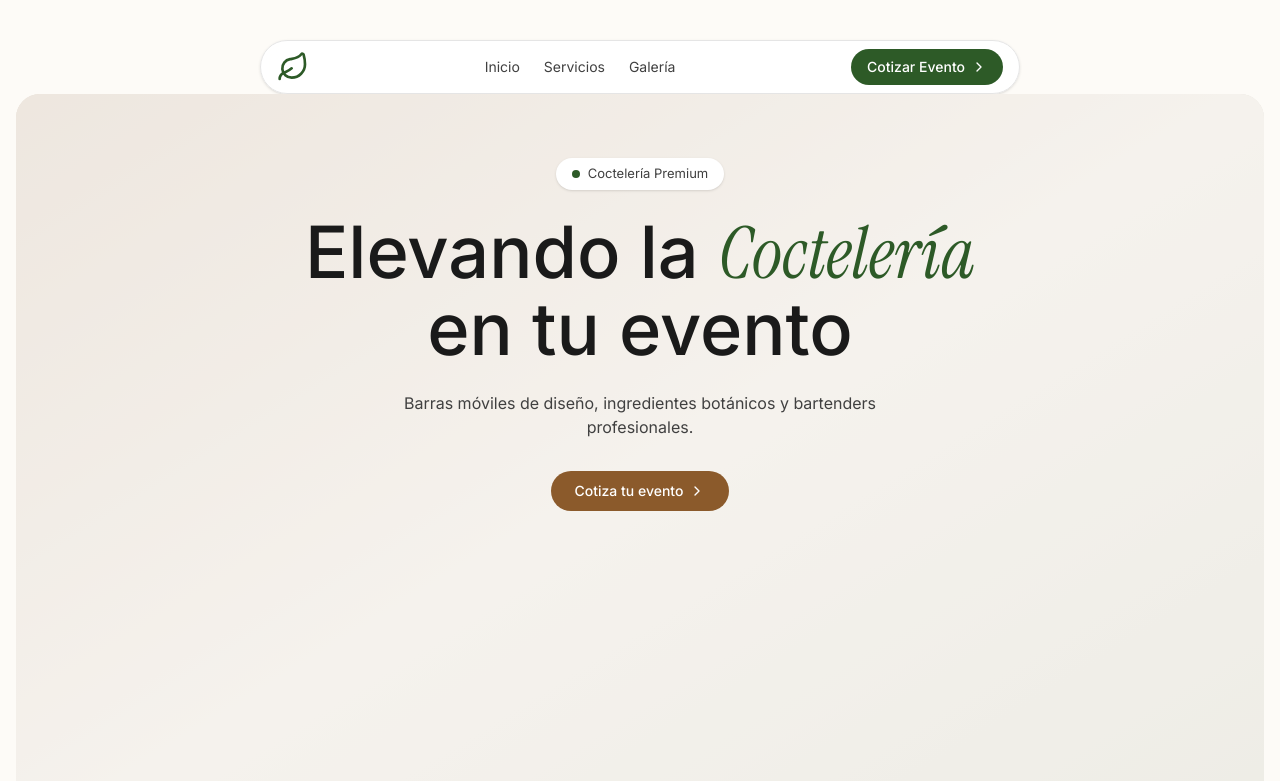
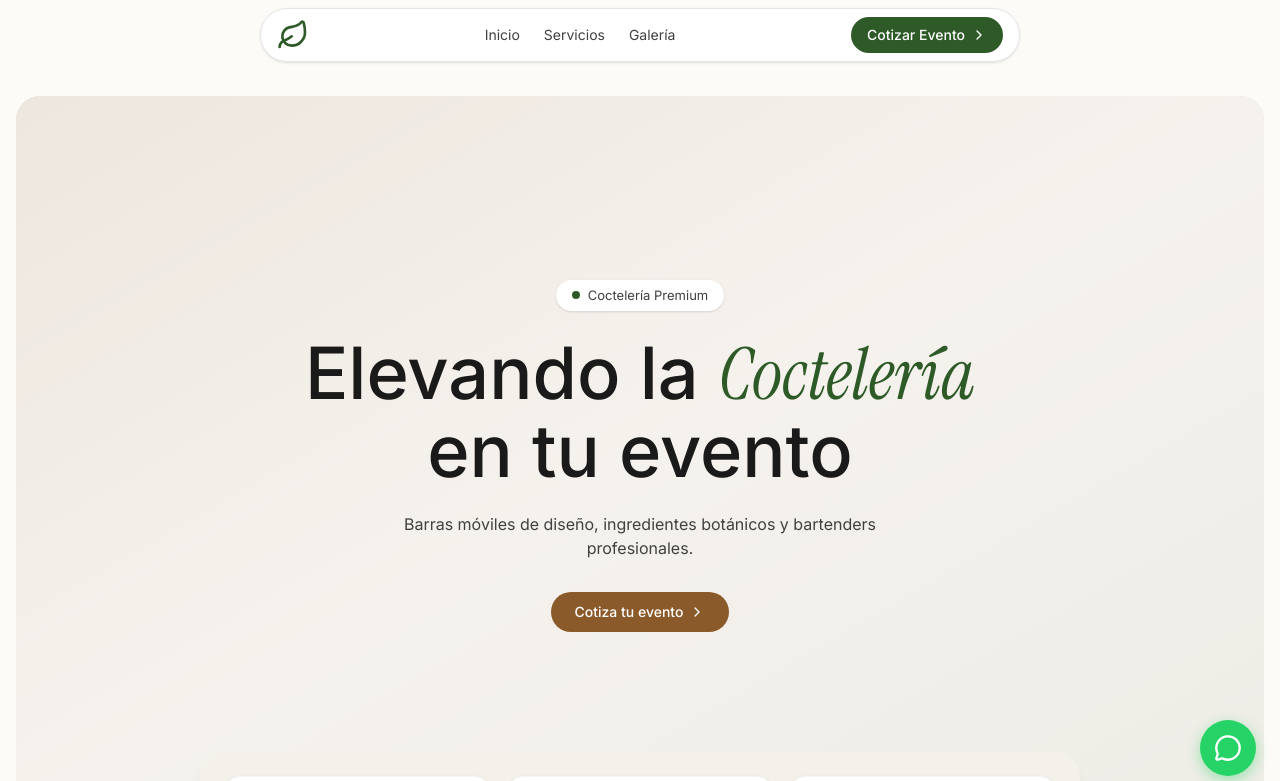
Before and after one commit to JeremiasBustos02/entre-tragos-v2, a React (Vite) app: page / in a window 1280 px wide. Shown: the top 781 px of the page. Built offline with nearby package versions, Linux system fonts and the light colour scheme.

Commit message:
refactor: Navbar, Hero y Botón Flotante

```diff
--- a/src/App.tsx
+++ b/src/App.tsx
@@ -1,5 +1,6 @@
 import AboutSection from './app/components/AboutSection';
 import ContactForm from './app/components/ContactForm';
+import FloatingWhatsApp from './app/components/FloatingWhatsApp';
 import Footer from './app/components/Footer';
 import GallerySection from './app/components/GallerySection';
 import HeroSection from './app/components/HeroSection';
@@ -10,7 +11,7 @@ function App() {
   return (
     <div className="min-h-screen w-full bg-[#FDFBF7] p-3 sm:p-4 font-sans">
       <Navbar />
-      <main>
+      <main className="pt-20">
         <HeroSection />
         <div className="flex justify-center px-3 sm:px-4 pb-12 sm:pb-16">
           <ServicesTray />
@@ -20,6 +21,7 @@ function App() {
         <ContactForm />
       </main>
       <Footer />
+      <FloatingWhatsApp />
     </div>
   );
 }
--- a/src/app/components/AboutSection.tsx
+++ b/src/app/components/AboutSection.tsx
@@ -12,7 +12,7 @@ const FEATURES: Feature[] = [
 
 export default function AboutSection() {
   return (
-    <section id="about" className="py-24 px-4 bg-[#FDFBF7]" aria-labelledby="about-heading">
+    <section id="about" className="py-24 px-4 bg-[#FDFBF7] scroll-mt-24" aria-labelledby="about-heading">
       <div className="grid grid-cols-1 lg:grid-cols-2 gap-12 max-w-6xl mx-auto items-center">
         <div className="relative w-full h-[500px]">
           <div
--- a/src/app/components/ContactForm.tsx
+++ b/src/app/components/ContactForm.tsx
@@ -84,8 +84,8 @@ export default function ContactForm() {
   if (isSuccess) {
     return (
       <section
-        id="contacto"
-        className="py-24 bg-[#FDFBF7] max-w-4xl mx-auto px-4"
+        id="cotizar"
+        className="py-24 bg-[#FDFBF7] max-w-4xl mx-auto px-4 scroll-mt-24"
       >
         <div className="bg-white rounded-3xl shadow-xl p-6 sm:p-10 text-center">
           <CheckCircle2
@@ -112,7 +112,7 @@ export default function ContactForm() {
   }
 
   return (
-    <section id="contacto" className="py-24 bg-[#FDFBF7] max-w-4xl mx-auto px-4">
+    <section id="cotizar" className="py-24 bg-[#FDFBF7] max-w-4xl mx-auto px-4 scroll-mt-24">
       <div className="bg-white rounded-3xl shadow-xl p-6 sm:p-10">
         <form onSubmit={handleSubmit} noValidate aria-busy={isSubmitting}>
           <div className="grid grid-cols-1 sm:grid-cols-2 gap-6">
--- /dev/null
+++ b/src/app/components/FloatingWhatsApp.tsx
@@ -0,0 +1,21 @@
+import { MessageCircle } from 'lucide-react';
+
+export default function FloatingWhatsApp() {
+  const handleClick = () => {
+    const message = encodeURIComponent(
+      'Hola, me gustaría cotizar un evento.',
+    );
+    window.open(`https://wa.me/?text=${message}`, '_blank');
+  };
+
+  return (
+    <button
+      type="button"
+      onClick={handleClick}
+      aria-label="Cotizar por WhatsApp"
+      className="fixed bottom-6 right-6 z-50 w-14 h-14 rounded-full bg-[#25D366] text-white shadow-[0_4px_12px_rgba(37,211,102,0.4)] flex items-center justify-center hover:bg-[#1fb855] transition-colors animate-pulse-whatsapp focus-visible:ring-2 focus-visible:ring-[#25D366] focus-visible:outline-none"
+    >
+      <MessageCircle className="w-7 h-7" />
+    </button>
+  );
+}
--- a/src/app/components/GallerySection.tsx
+++ b/src/app/components/GallerySection.tsx
@@ -36,7 +36,7 @@ const GALLERY_ITEMS: GalleryItem[] = [
 
 export default function GallerySection() {
   return (
-    <section id="gallery" className="py-16 px-4 bg-[#EAE7E0]" aria-labelledby="gallery-heading">
+    <section id="galeria" className="py-16 px-4 bg-[#EAE7E0] scroll-mt-24" aria-labelledby="gallery-heading">
       <div className="text-center mb-10">
         <h2 id="gallery-heading" className="text-4xl font-serif text-[#1A1A1A]">
           Galería de Eventos
--- a/src/app/components/HeroSection.tsx
+++ b/src/app/components/HeroSection.tsx
@@ -3,7 +3,8 @@ import { ChevronRight } from 'lucide-react';
 export default function HeroSection() {
   return (
     <section
-      className="relative w-full h-[calc(100vh-32px)] overflow-hidden bg-[#EAE7E0] rounded-3xl"
+      id="inicio"
+      className="relative w-full h-[calc(100vh-80px)] overflow-hidden bg-[#EAE7E0] rounded-3xl flex flex-col items-center justify-center scroll-mt-24"
       aria-labelledby="hero-heading"
     >
       <div
@@ -14,7 +15,7 @@ export default function HeroSection() {
 
       <div className="absolute inset-0 bg-[#FDFBF7]/60 z-0" />
 
-      <div className="relative z-10 flex flex-col items-center pt-16 text-center px-4">
+      <div className="relative z-10 flex flex-col items-center text-center px-4">
         <div className="inline-flex items-center gap-2 bg-white rounded-full px-4 py-1.5 shadow-sm text-[13px] text-neutral-700">
           <span className="w-2 h-2 rounded-full bg-[#2D5A27]" aria-hidden="true" />
           Coctelería Premium
--- a/src/app/components/Navbar.tsx
+++ b/src/app/components/Navbar.tsx
@@ -21,8 +21,8 @@ export default function Navbar() {
   }, [isMenuOpen]);
 
   return (
-    <header className="relative flex justify-center pt-4 sm:pt-6 px-3 sm:px-4">
-      <div className="relative w-full max-w-[760px]">
+    <header className="fixed top-2 left-4 right-4 z-50 flex justify-center">
+      <div className="w-full max-w-[760px]">
         <nav className="bg-white/90 backdrop-blur-md rounded-full shadow-sm border border-neutral-200 px-4 py-2 w-full flex justify-between items-center">
           <a
             href="#inicio"
--- a/src/app/components/ServicesTray.tsx
+++ b/src/app/components/ServicesTray.tsx
@@ -25,7 +25,7 @@ const SERVICES: ServiceCardProps[] = [
 
 export default function ServicesTray() {
   return (
-    <section className="bg-[#F4F1EB] rounded-3xl p-4 sm:p-6 w-full max-w-[880px] mx-auto shadow-xl relative z-20 mt-[-4rem]">
+    <section id="servicios" className="bg-[#F4F1EB] rounded-3xl p-4 sm:p-6 w-full max-w-[880px] mx-auto shadow-xl relative z-20 mt-[-4rem] scroll-mt-24">
       <div className="grid grid-cols-1 sm:grid-cols-3 gap-4">
         {SERVICES.map((service) => (
           <ServiceCard key={service.iconType} {...service} />
--- a/src/index.css
+++ b/src/index.css
@@ -3,6 +3,16 @@
 @theme {
   --font-sans: 'Inter', ui-sans-serif, system-ui, sans-serif;
   --font-serif: 'Instrument Serif', ui-serif, Georgia, serif;
+  --animate-pulse-whatsapp: pulse-whatsapp 2s cubic-bezier(0.4, 0, 0.6, 1) infinite;
+}
+
+@keyframes pulse-whatsapp {
+  0%, 100% {
+    box-shadow: 0 4px 12px rgba(37, 211, 102, 0.4);
+  }
+  50% {
+    box-shadow: 0 4px 24px rgba(37, 211, 102, 0.8);
+  }
 }
 
 html {
```
